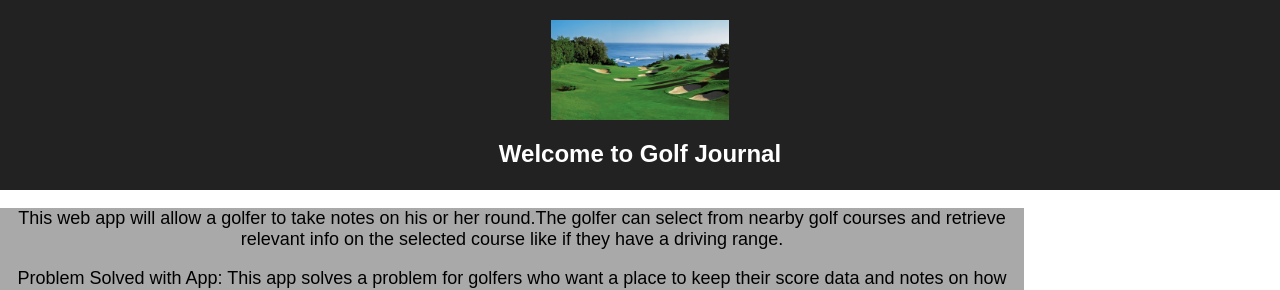
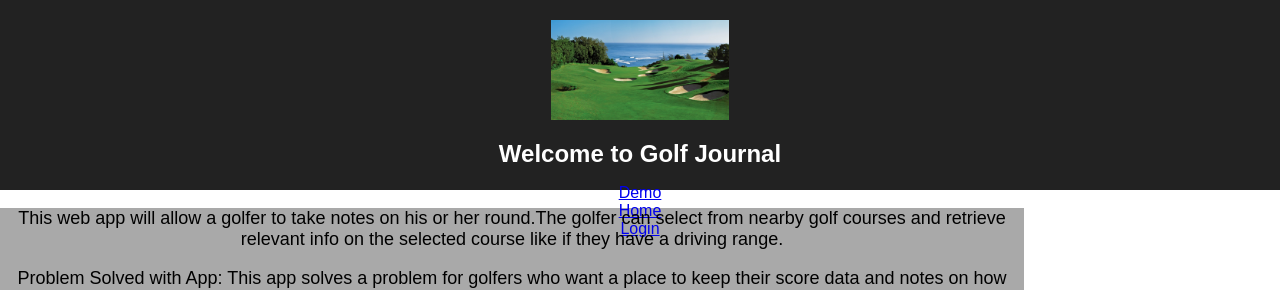
Before and after one commit to yhtomitim/golf-journal-client, a React (Create React App) app: page / in a window 1280 px wide. Shown: the top 290 px of the page. Built offline with nearby package versions, Linux system fonts and the light colour scheme.

Commit message:
import link from router add link tags for routing

```diff
--- a/src/components/Header.js
+++ b/src/components/Header.js
@@ -1,13 +1,15 @@
 import React from "react";
 import heroImage from '../header.jpg';
-// import AuthExample from './Auth';
+import { Link } from 'react-router-dom';
 
 const Header = (props) => {
   return (
     <header className="App-header">
       <img src={heroImage} className="App-logo" alt="logo" />
       <h1 className="App-title">Welcome to Golf Journal</h1>
-      {/* <AuthExample /> */}
+      <Link to="/demo">Demo</Link> <br/>
+      <Link to="/">Home</Link> <br/>
+      <Link to="/login">Login</Link>
     </header>
   );
 };
```
